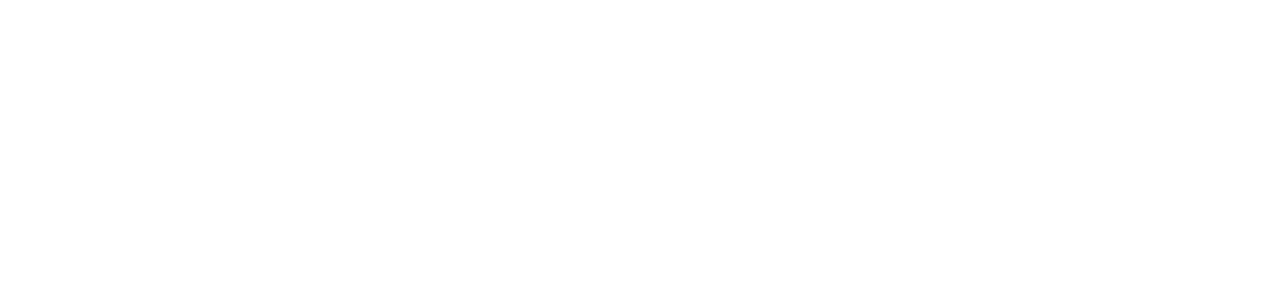
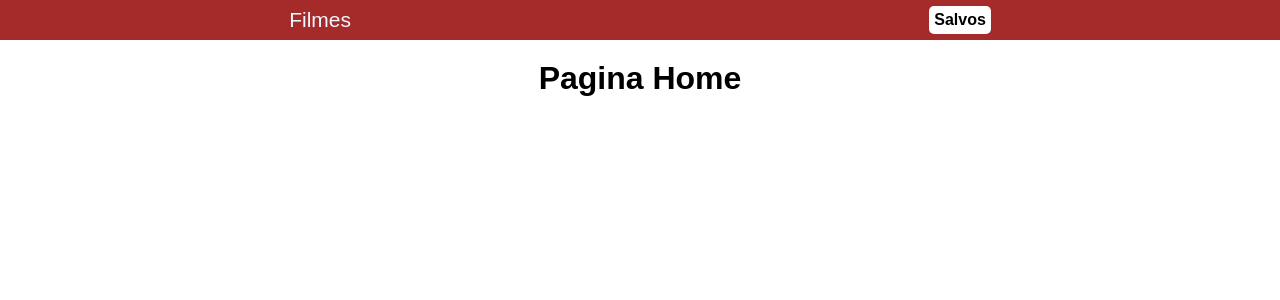
Before and after one commit to DarlanDuarte/Projeto-Filmes, a React (Create React App) app: page / in a window 1280 px wide. Shown: the top 300 px of the page. Built offline with nearby package versions, Linux system fonts and the light colour scheme.

Commit message:
Adcionando-Header

```diff
--- a/src/App.js
+++ b/src/App.js
@@ -1,12 +1,15 @@
 import React, {useState, useEffect} from "react";
 
+import Router from "./routes";
+
+import './style.css'
 
 
 
 const App = () =>{
   return(
-    <div>
-
+    <div className="app">
+      <Router />
     </div>
   )
 }
--- /dev/null
+++ b/src/components/Header/Header.css
@@ -0,0 +1,30 @@
+
+
+header{
+    display: flex;
+    align-items:center ;
+    justify-content: space-around;
+    background-color: brown;
+    width: 100%;
+    height:40px ;
+    margin-bottom: 20px;
+
+}
+
+.titulo{
+    font-size: 21px;
+    color: aliceblue;
+    text-decoration: none;
+    cursor: pointer;
+}
+
+.salvos{
+    font-size: 16px;
+    color: black;
+    background-color: white;
+    border-radius: 5px;
+    font-weight: bold;
+    padding: 5px;
+    text-decoration: none;
+    cursor: pointer;
+}
--- /dev/null
+++ b/src/components/Header/index.js
@@ -0,0 +1,14 @@
+import './Header.css'
+import { Link } from 'react-router-dom'
+
+const Header = () =>{
+    return(
+        <header>
+            <Link className='titulo' to= '/'> Filmes</Link>
+            <Link className='salvos' to = '/'>Salvos</Link>
+        </header>
+    )
+}
+
+
+export default Header
--- a/src/pages/Home/index.js
+++ b/src/pages/Home/index.js
@@ -3,7 +3,7 @@
 const Home   = () =>{
     return(
         <div>
-            <h1>Pagina Inicial</h1>
+            <h1>Pagina Home</h1>
         </div>
     )
 }
--- a/src/routes.js
+++ b/src/routes.js
@@ -3,12 +3,15 @@
 
 import Home from "./pages/Home";
 
+import Header from "./components/Header";
+
 
 const Router = () =>{
     return(
         <BrowserRouter>
+            <Header/>
             <Routes>
-                <Route path="/" element = {<Home/>} />
+                <Route exact path="/" element = {<Home/>} />
             </Routes>
         </BrowserRouter>
     )
--- a/src/style.css
+++ b/src/style.css
@@ -0,0 +1,14 @@
+*{
+    margin: 0;
+    padding: 0;
+    box-sizing: border-box;
+    font-family: sans-serif;
+}
+
+.app{
+    display: flex;
+    flex-direction: column;
+    width: 100%;
+    justify-content: center;
+    align-items: center;
+}
```
